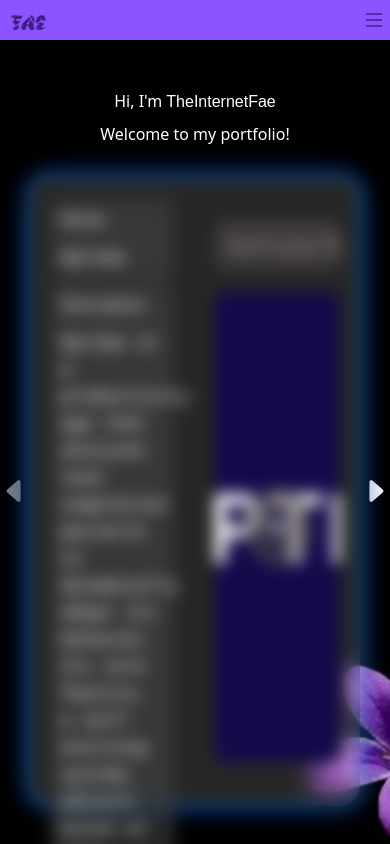
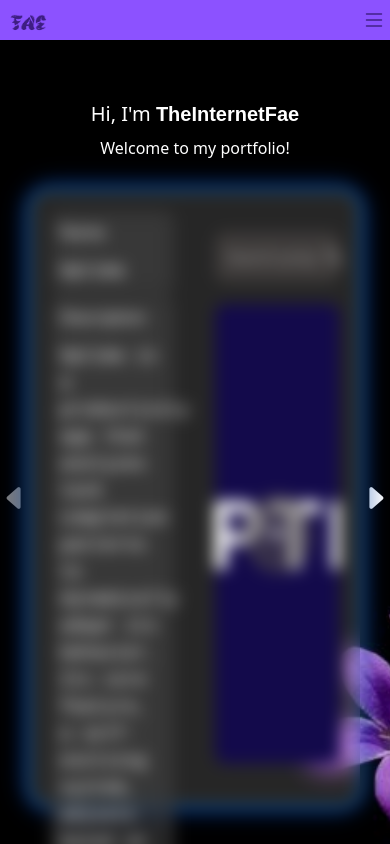
Before and after one commit to theinternetfae/My-Portfolio, a React (Vite) app: page / in a window 390 px wide. Shown: the top 844 px of the page. Built offline with nearby package versions, Linux system fonts and the light colour scheme; a web font is replaced by a local one.

Commit message:
The header media query + tailwind

```diff
--- a/src/index.css
+++ b/src/index.css
@@ -13,15 +13,20 @@
   background-repeat: no-repeat;
   background-position: center;
   background-size: cover;
-  height: 98vh;
+  height: 96vh;
   display: flex;
   flex-direction: column;
   justify-content: center;
   color: white;
 }
 
+.overall-body h1 {
+  margin-top: 40px;
+}
+
 .overall-body .name {
   font-family: "Atkinson Hyperlegible Mono", sans-serif;
+  font-weight: bold;
 }
 
 .overall-body h1, .sub-heading {
@@ -34,7 +39,7 @@
   /* HEADER */
 
   .sticky {
-    @apply sticky top-0;
+    @apply sticky top-0 h-[4vh];
 
     nav {
       @apply text-white bg-[#8c52ff] h-[40px] p-1 flex items-center justify-between md:h-[55px];
@@ -76,6 +81,21 @@
       }
     }
   }
+
+
+
+  /* OVERALL-BODY */
+
+  .overall-body {
+
+    h1 {
+      @apply text-xl md:text-2xl;
+    }
+
+  }
+
+
+
 }
 
 
```
